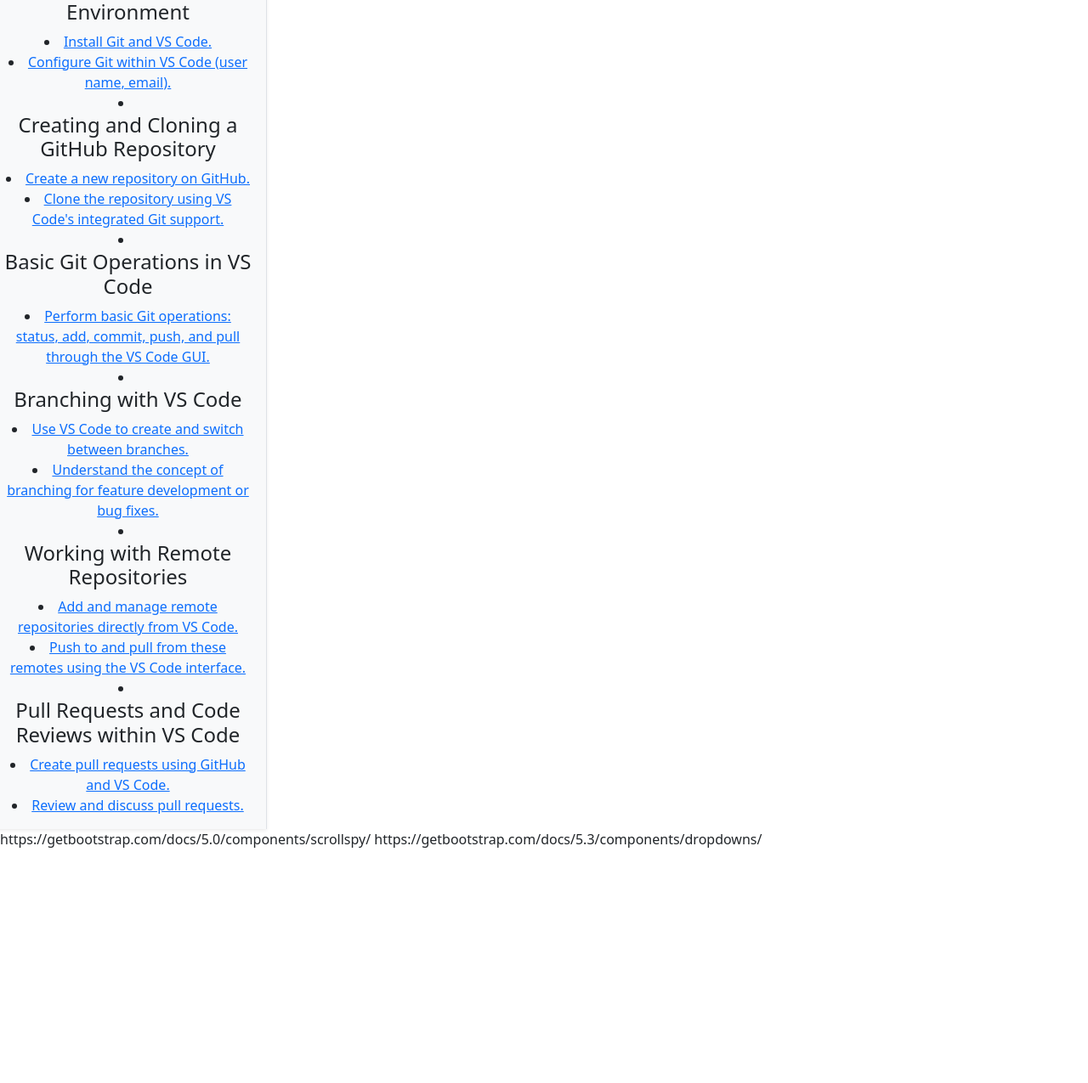
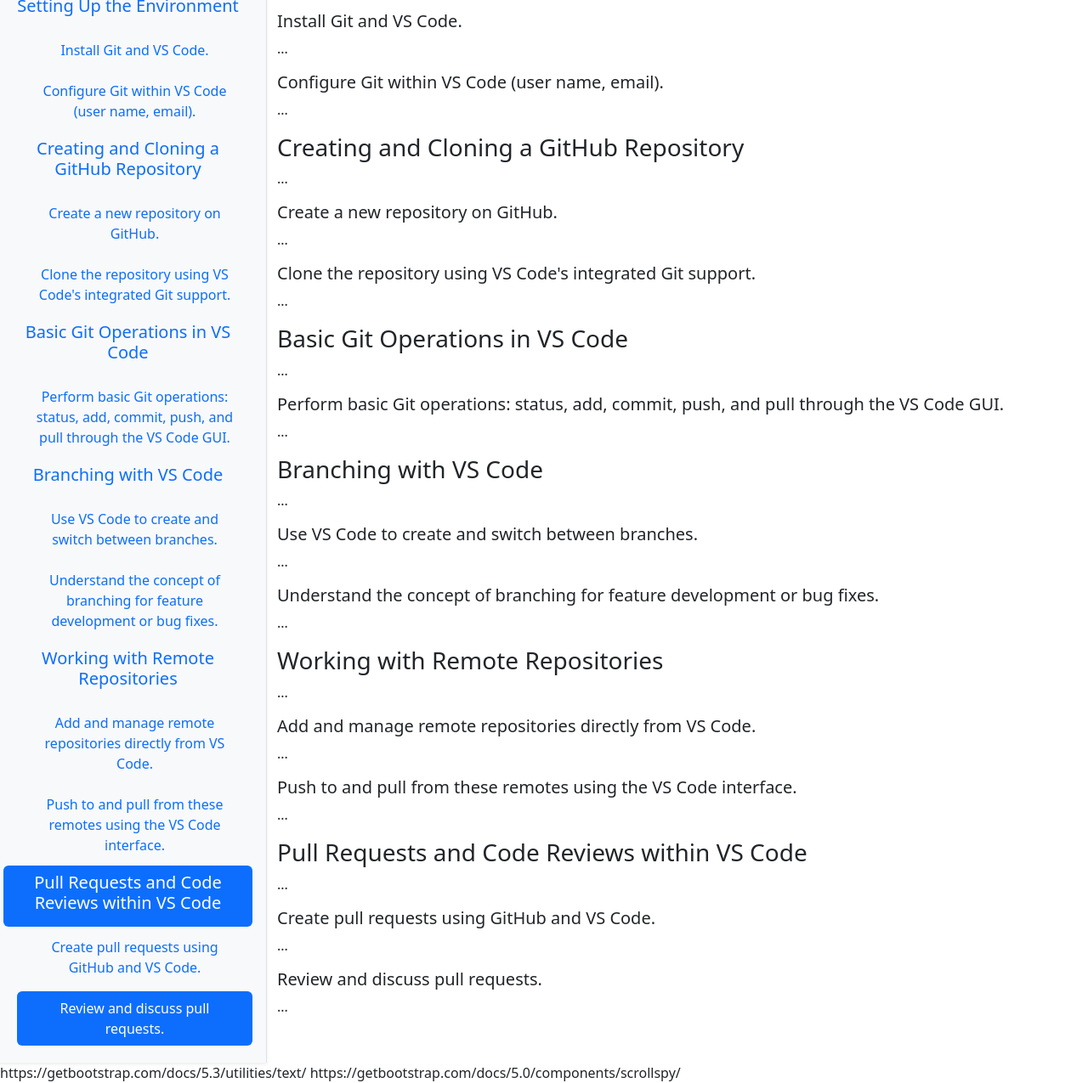
Before and after one commit to ScottRzasa/GIT, a plain HTML site: page index.htm in a window 1280 px wide. Shown: the part 161-1436 px from the top of the page at 85% size. Before the commit the page ends 1161 px from the top, so only its background shows below. Drawn offline with nearby package versions, Linux system fonts and the light colour scheme.

Commit message:
completed skeleton just needs content

```diff
--- a/index.htm
+++ b/index.htm
@@ -8,35 +8,83 @@
 </head>
 <body>
     <header class="fs-1 text-white bg-dark py-3 shadow-sm text-center">Getting Started with Git in VS Code</header>
-        <div class="row align-items-start" data-bs-spy="scroll" data-bs-target="#navbar-example3" data-bs-offset="0" tabindex="0">
-            <div class="col-md-3 bg-light p-3 border-end shadow-sm text-center">
-                <li><h4 class="item 1">Setting Up the Environment</h4></li>
-                    <li><a class="item 1-1" href="#">Install Git and VS Code.</a></li>
-                    <li><a class="item 1-2" href="#">Configure Git within VS Code (user name, email).</a></li>
-                <li><h4 class="item 2">Creating and Cloning a GitHub Repository</h4></li>
-                    <li><a class="item 2-1" href="#">Create a new repository on GitHub.</a></li>
-                    <li><a class="item 2-2" href="#">Clone the repository using VS Code's integrated Git support.</a></li>
-                <li><h4 class="item 3">Basic Git Operations in VS Code</h4></li>
-                    <li><a class="item 3-1" href="#">Perform basic Git operations: status, add, commit, push, and pull through the VS Code GUI.</a></li>
-                <li><h4 class="item 4">Branching with VS Code</h4></li>
-                    <li><a class="item 4-1" href="#">Use VS Code to create and switch between branches.</a></li>
-                    <li><a class="item 4-2" href="#">Understand the concept of branching for feature development or bug fixes.</a></li>
-                <li><h4 class="item 5">Working with Remote Repositories</h4></li>
-                    <li><a class="item 5-1" href="#">Add and manage remote repositories directly from VS Code.</a></li>
-                    <li><a class="item 5-2" href="#">Push to and pull from these remotes using the VS Code interface.</a></li>
-                <li><h4 class="item 6">Pull Requests and Code Reviews within VS Code</h4></li>
-                    <li><a class="item 6-1" href="#">Create pull requests using GitHub and VS Code.</a></li>
-                    <li><a class="item 6-2" href="#">Review and discuss pull requests.</a></li>
-            </div>
-            <div id="main" class="col-md-9">
-                <h1>Holding Text</h1>
-            </div>
+    <div class="row align-items-start">
+        <nav id="navbar-example3" class="navbar bg-light p-3 flex-column col-md-3 border-end shadow-sm text-center sticky-top">
+            <a class="navbar-brand fw-bold" href="#">Outline</a>
+            <nav class="nav nav-pills flex-column">
+                <a class="nav-link" href="#item-1"><h5>Setting Up the Environment</h5></a>
+                <nav class="nav nav-pills flex-column">
+                    <a class="nav-link ms-3 my-1" href="#item-1-1">Install Git and VS Code.</a>
+                    <a class="nav-link ms-3 my-1" href="#item-1-2">Configure Git within VS Code (user name, email).</a>
+                </nav>
+                <a class="nav-link" href="#item-2"><h5>Creating and Cloning a GitHub Repository</h5></a>
+                <nav class="nav nav-pills flex-column">
+                    <a class="nav-link ms-3 my-1" href="#item-2-1">Create a new repository on GitHub.</a>
+                    <a class="nav-link ms-3 my-1" href="#item-2-2">Clone the repository using VS Code's integrated Git support.</a>
+                </nav>
+                <a class="nav-link" href="#item-3"><h5>Basic Git Operations in VS Code</h5></a>
+                <nav class="nav nav-pills flex-column">
+                    <a class="nav-link ms-3 my-1" href="#item-3-1">Perform basic Git operations: status, add, commit, push, and pull through the VS Code GUI.</a>
+                </nav>
+                <a class="nav-link" href="#item-4"><h5>Branching with VS Code</h5></a>
+                <nav class="nav nav-pills flex-column">
+                    <a class="nav-link ms-3 my-1" href="#item-4-1">Use VS Code to create and switch between branches.</a>
+                    <a class="nav-link ms-3 my-1" href="#item-4-2">Understand the concept of branching for feature development or bug fixes.</a>
+                </nav>
+                <a class="nav-link" href="#item-5"><h5>Working with Remote Repositories</h5></a>
+                <nav class="nav nav-pills flex-column">
+                    <a class="nav-link ms-3 my-1" href="#item-5-1">Add and manage remote repositories directly from VS Code.</a>
+                    <a class="nav-link ms-3 my-1" href="#item-5-2">Push to and pull from these remotes using the VS Code interface.</a>
+                </nav>
+                <a class="nav-link" href="#item-6"><h5>Pull Requests and Code Reviews within VS Code</h5></a>
+                <nav class="nav nav-pills flex-column">
+                    <a class="nav-link ms-3 my-1" href="#item-6-1">Create pull requests using GitHub and VS Code.</a>
+                    <a class="nav-link ms-3 my-1" href="#item-6-2">Review and discuss pull requests.</a>
+                </nav>
+            </nav>
+        </nav>
+
+        <div class="col-md-9" data-bs-spy="scroll" data-bs-target="#navbar-example3" data-bs-offset="0" tabindex="0">
+            <h3 id="item-1">Setting Up the Environment</h3>
+            <p>...</p>
+            <h5 id="item-1-1">Install Git and VS Code.</h5>
+            <p>...</p>
+            <h5 id="item-1-2">Configure Git within VS Code (user name, email).</h5>
+            <p>...</p>
+            <h3 id="item-2">Creating and Cloning a GitHub Repository</h3>
+            <p>...</p>
+            <h5 id="item-2-1">Create a new repository on GitHub.</h5>
+            <p>...</p>
+            <h5 id="item-2-2">Clone the repository using VS Code's integrated Git support.</h5>
+            <p>...</p>
+            <h3 id="item-3">Basic Git Operations in VS Code</h3>
+            <p>...</p>
+            <h5 id="item-3-1">Perform basic Git operations: status, add, commit, push, and pull through the VS Code GUI.</h5>
+            <p>...</p>
+            <h3 id="item-4">Branching with VS Code</h3>
+            <p>...</p>
+            <h5 id="item-4-1">Use VS Code to create and switch between branches.</h5>
+            <p>...</p>
+            <h5 id="item-4-2">Understand the concept of branching for feature development or bug fixes.</h5>
+            <p>...</p>
+            <h3 id="item-5">Working with Remote Repositories</h3>
+            <p>...</p>
+            <h5 id="item-5-1">Add and manage remote repositories directly from VS Code.</h5>
+            <p>...</p>
+            <h5 id="item-5-2">Push to and pull from these remotes using the VS Code interface.</h5>
+            <p>...</p>
+            <h3 id="item-6">Pull Requests and Code Reviews within VS Code</h3>
+            <p>...</p>
+            <h5 id="item-6-1">Create pull requests using GitHub and VS Code.</h5>
+            <p>...</p>
+            <h5 id="item-6-2">Review and discuss pull requests.</h5>
+            <p>...</p>
         </div>
+    </div>
     <script src="https://cdn.jsdelivr.net/npm/@popperjs/core@2.11.8/dist/umd/popper.min.js" integrity="sha384-I7E8VVD/ismYTF4hNIPjVp/Zjvgyol6VFvRkX/vR+Vc4jQkC+hVqc2pM8ODewa9r" crossorigin="anonymous"></script>
     <script src="https://cdn.jsdelivr.net/npm/bootstrap@5.3.3/dist/js/bootstrap.min.js" integrity="sha384-0pUGZvbkm6XF6gxjEnlmuGrJXVbNuzT9qBBavbLwCsOGabYfZo0T0to5eqruptLy" crossorigin="anonymous"></script>
 </body>
 </html>
 
-
+https://getbootstrap.com/docs/5.3/utilities/text/
 https://getbootstrap.com/docs/5.0/components/scrollspy/
-https://getbootstrap.com/docs/5.3/components/dropdowns/
```
